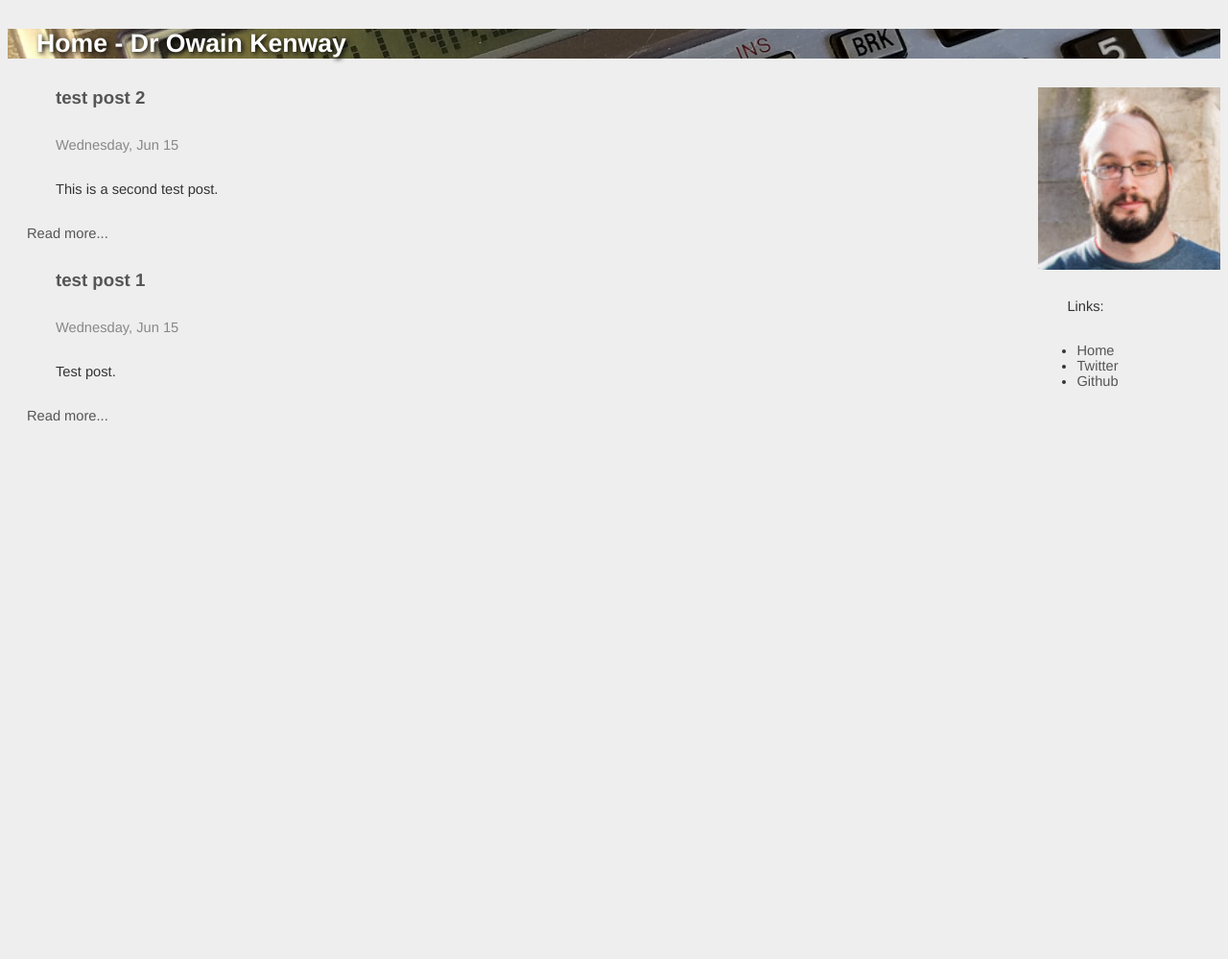
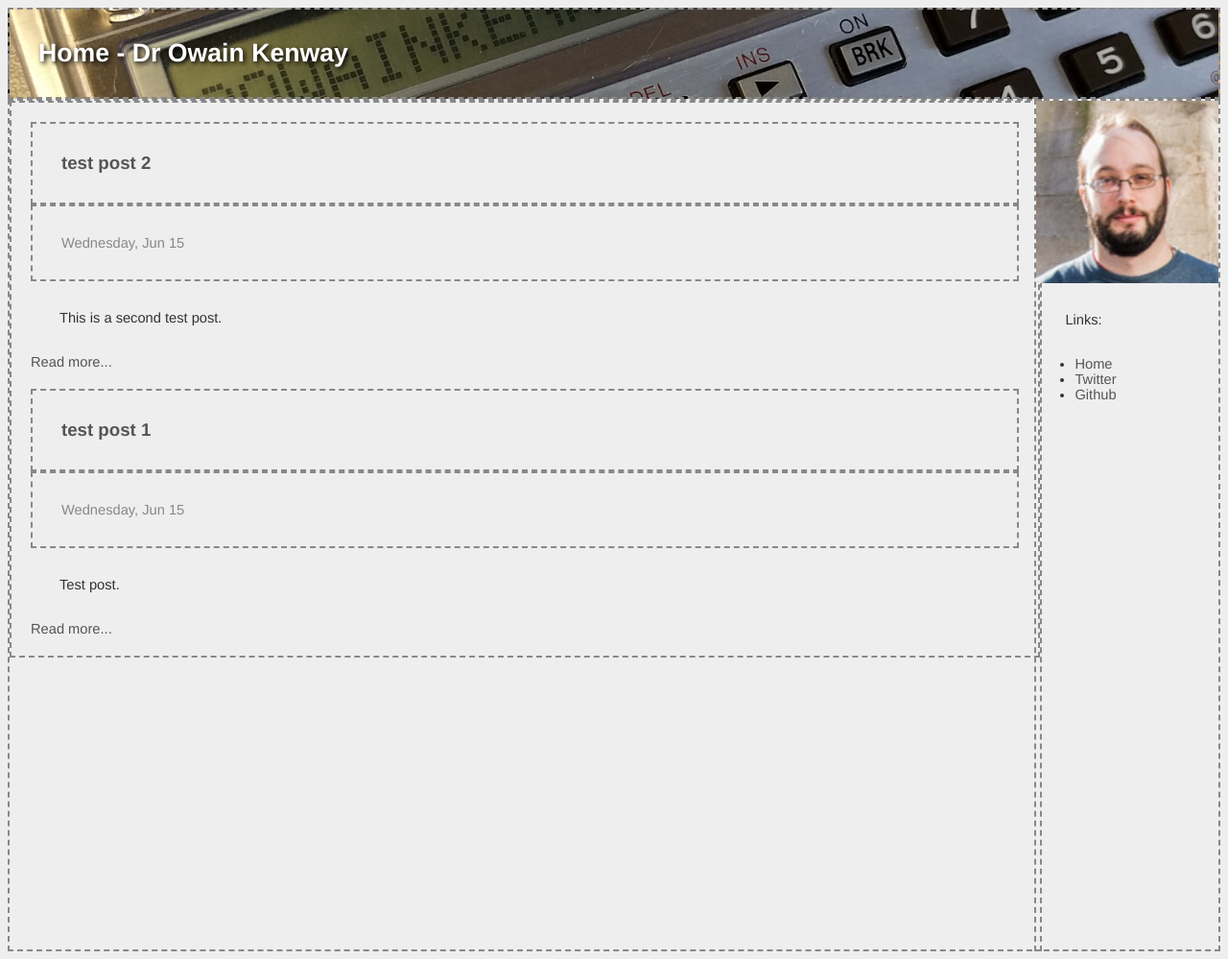
Before and after one commit to owainkenwayucl/owainkenwayucl.github.io, a Jekyll site: the page built from index.md, in a window 1280 px wide. Shown: the whole page at 96% size. Built offline with Jekyll 4.4.1, drawn with Linux system fonts in a browser that asks for light colours.

Commit message:
Update main.css

```diff
--- a/css/main.css
+++ b/css/main.css
@@ -16,9 +16,9 @@
 }
 
 div {
-/*  border-style: dashed;
+  border-style: dashed;
   border-width: 2px;
-  border-color: #888; */
+  border-color: #888;
 }
 
 article {
```
